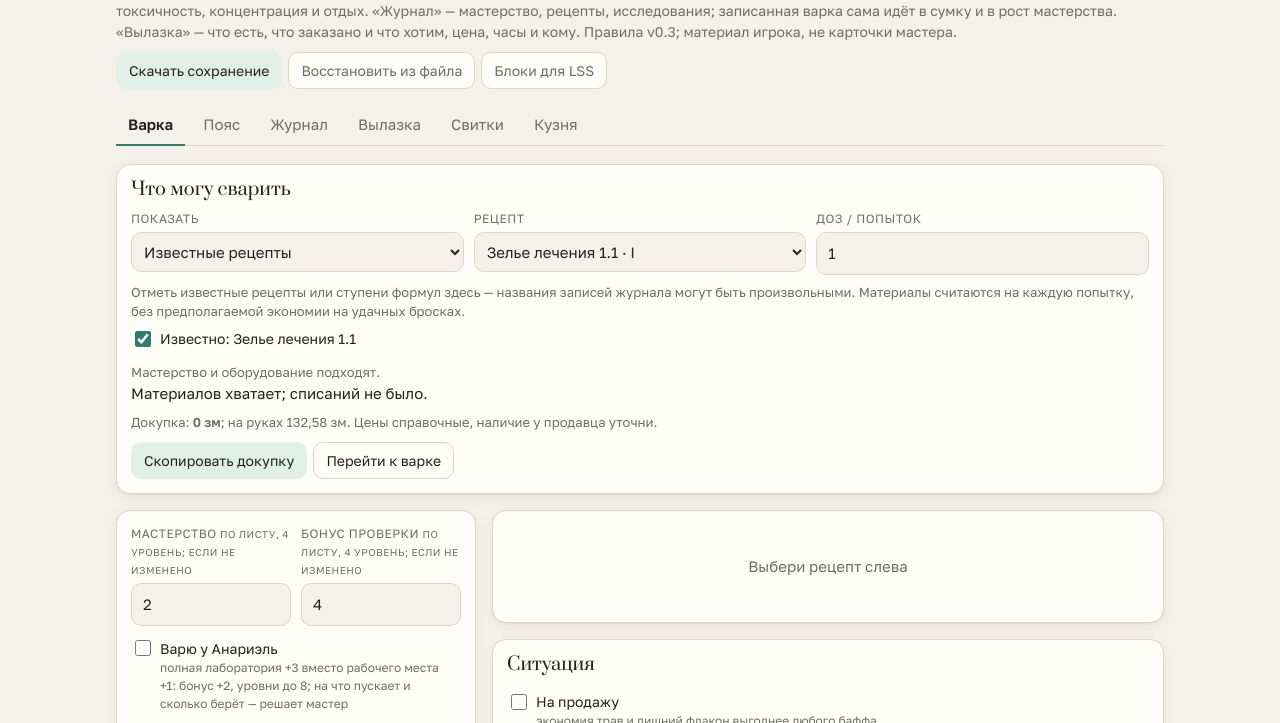
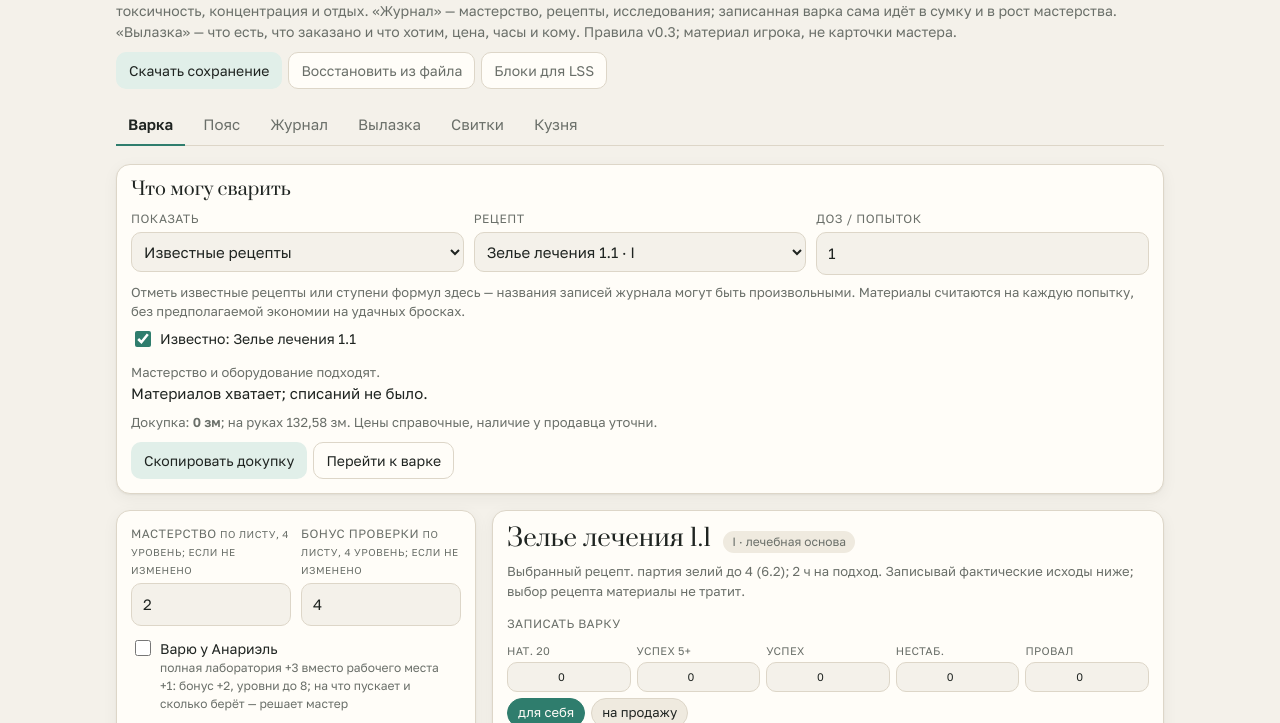
Before and after one commit to harana3737-dot/Alcemy, a plain HTML site: page Помощник варки.html in a window 1280 px wide. Shown: the part 77-800 px from the top of the page. Drawn offline with Linux system fonts and the light colour scheme.

Commit message:
Б1: показывать выбранный рецепт на панели варки

```diff
--- a/scripts/cards/test_table_tools.cjs
+++ b/scripts/cards/test_table_tools.cjs
@@ -10,6 +10,8 @@ const assert=require('node:assert/strict');
  assert.deepEqual(errors,[]);
  assert.match(await page.locator('#availability').innerText(),/Зелье лечения 1.1/);
  assert.equal(await page.locator('#avRecipe option').count(),1);
+ assert.match(await page.locator('#out').innerText(),/Зелье лечения 1.1/);
+ assert.doesNotMatch(await page.locator('#out').innerText(),/Выбери рецепт слева/);
  await page.locator('#avQty').fill('6');await page.locator('#avQty').dispatchEvent('change');
  assert.match(await page.locator('#avShopping').innerText(),/1.*0,1 зм/);
  const logic=await page.evaluate(()=>{
@@ -24,6 +26,10 @@ const assert=require('node:assert/strict');
  });
  assert.deepEqual(logic,{first:1,ready:true,expired:false,pure:true,rejects:3,shared:1});
  await page.locator('#avMode').selectOption('all');await page.locator('#avRecipe').selectOption('Подмога');
+ assert.equal(await page.locator('#out h2').innerText(),'Подмога');
+ await page.locator('#avRecipe').selectOption('Яд 1.1');
+ assert.equal(await page.locator('#out h2').innerText(),'Яд 1.1');
+ await page.locator('#avRecipe').selectOption('Подмога');
  await page.locator('#avKnown').check();
  assert(await page.evaluate(()=>knows(D.find(c=>c.n==='Щит веры'))));
  await page.reload();await page.waitForFunction(()=>JDB&&ST.mat);
--- a/Помощник варки.html
+++ b/Помощник варки.html
@@ -396,7 +396,7 @@ function list(){
   const r=D.map((c,i)=>[c,i]).filter(([c])=>(S.cls==='all'||c.k===S.cls)&&(!q||(c.n+' '+c.e+' '+c.f+' '+c.tk.join(' ')).toLowerCase().includes(q)));
   r.forEach(([c,i])=>{const b=document.createElement('button');b.type='button';b.className='item';b.setAttribute('role','option');
     b.setAttribute('aria-current',S.sel===i);b.innerHTML=`<span class="lv">${ROM[c.l]}</span><span class="nm"></span><span class="kl">${CLS[c.k]}</span>`;
-    b.querySelector('.nm').textContent=c.n;b.onclick=()=>{S.sel=i;ls.set('sel',c.n);list();render();if(innerWidth<880)$('out').scrollIntoView({behavior:'smooth'})};L.appendChild(b)});
+    b.querySelector('.nm').textContent=c.n;b.onclick=()=>{BASIC_SELECTED=null;AV.selected=c.n;AV.mode='all';S.sel=i;ls.set('sel',c.n);list();render();if(innerWidth<880)$('out').scrollIntoView({behavior:'smooth'})};L.appendChild(b)});
   $('count').textContent=r.length?`${r.length} из ${D.length}`:'Ничего не нашлось';
 }
 
@@ -502,6 +502,7 @@ function pickBonuses(c,t){
 const pct=x=>Math.round(x*100)+'%';
 function render(keepSit){
   renderAvailability();
+  if(BASIC_SELECTED){renderBasicRecipe(BASIC_SELECTED);return}
   if(S.sel===null){sitList(null);return}
   const c=D[S.sel], M=Math.max(1,Math.min(10,+$('m').value||1)), B=+$('b').value||0;
   if(!keepSit)sitList(c);
@@ -1926,6 +1927,13 @@ function supply(c,q=1){
   return {deficits,warnings,ready:knows(c)&&c.l<=M&&c.l<=(S.t.lab?10:$('anar').checked?8:5)&&!deficits.length};
 }
 let AV={mode:'known',selected:'Зелье лечения 1.1',q:1};
+let BASIC_SELECTED=null;
+function chooseAvailableRecipe(c){if(!c)return;AV.selected=c.n;BASIC_SELECTED=c.k==='basic'?c:null;S.sel=c.k==='basic'?null:D.indexOf(c);ls.set('sel',c.n);list();render();}
+function renderBasicRecipe(c){
+  sitList(null);const batch=batchInfo(c.n,c.l,null,Math.max(1,Math.min(10,+$('m').value||1)),S.t.lab);
+  $('out').innerHTML=`<div class="title"><h2>${esc(c.n)}</h2><span class="badge">${ROM[c.l]} · ${c.b} основа</span></div><p class="note">Выбранный рецепт. ${esc(batch.why)}; ${batch.t} ч на подход. Записывай фактические исходы ниже; выбор рецепта материалы не тратит.</p><div id="basicRec"></div>`;
+  recForm($('basicRec'),{name:c.n,lvl:c.l});
+}
 function renderAvailability(){
   const box=$('availability');if(!box||!ST.mat)return;
   const c=RECIPES.find(c=>c.n===AV.selected)||RECIPES[0],check=supply(c,AV.q);
@@ -1942,8 +1950,8 @@ function renderAvailability(){
   if(filtered.some(x=>x.n===c.n))$('avRecipe').value=c.n;
   else if(filtered.length){AV.selected=filtered[0].n;renderAvailability();return;}
   $('avKnown').disabled=!filtered.length||(knows(c)&&!knownRecipes().includes(recipeKey(c)));$('avOpen').disabled=!filtered.length;
-  $('avMode').onchange=e=>{AV.mode=e.target.value;renderAvailability()};
-  $('avRecipe').onchange=e=>{AV.selected=e.target.value;renderAvailability()};
+  $('avMode').onchange=e=>{AV.mode=e.target.value;renderAvailability();if($('avRecipe').value)chooseAvailableRecipe(RECIPES.find(c=>c.n===$('avRecipe').value))};
+  $('avRecipe').onchange=e=>chooseAvailableRecipe(RECIPES.find(c=>c.n===e.target.value));
   $('avQty').onchange=e=>{AV.q=Math.max(1,Math.min(100,+e.target.value||1));renderAvailability()};
   $('avKnown').onchange=e=>{const on=e.target.checked;mutate(()=>{const keys=knownRecipes().filter(k=>k!==recipeKey(c));if(on)keys.push(recipeKey(c));ST.knownRecipes=keys;logx('Известные рецепты: '+recipeKey(c)+' — '+(on?'да':'нет'))})};
   $('avCopy').onclick=async()=>{try{await navigator.clipboard.writeText('Докупка для '+c.n+' ×'+AV.q+'\n'+check.deficits.map(d=>`${d.n}: ${fmtZ(d.q)}${d.price==null?' — цена у мастера':' — '+fmtZ(d.price)+' зм'}`).join('\n'));$('avCopy').textContent='Скопировано'}catch(e){$('avCopy').textContent='Не скопировалось'}};
@@ -2194,7 +2202,7 @@ $('lssClose').onclick=()=>$('lssDialog').close();
 })(r);}catch(e){console.error(e)}})();
 
 const saved=ls.get('sel'), si=D.findIndex(c=>c.n===saved);
-if(si>=0)S.sel=si;
+if(si>=0){S.sel=si;AV.selected=saved;AV.mode='all'}else{BASIC_SELECTED=BASIC.find(c=>c.n===saved)||BASIC[0];AV.selected=BASIC_SELECTED.n;if(saved)AV.mode='all'}
 list();render();renderBelt();tab(['belt','jour','plan','scroll','smith'].includes(ls.get('tab'))?ls.get('tab'):'brew');
 </script>
 </body>
```
Also changed, not shown: scripts/cards/helper_tpl.html (+3 -2 lines), scripts/cards/table_tools.js (+9 -2 lines).
